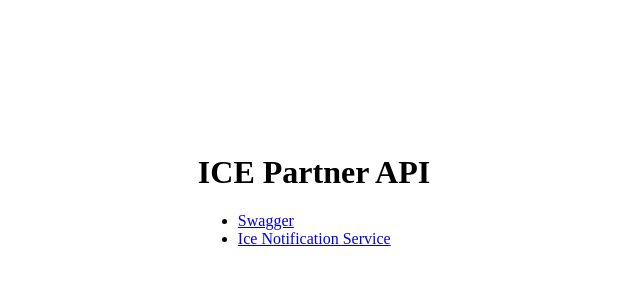
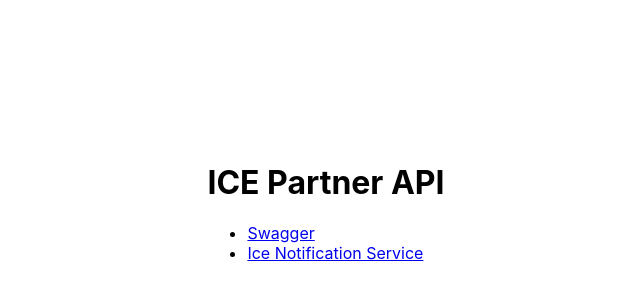
Before and after one commit to IDN-Media/docs.partner-api.ice.id, a Next.js app: page / in a window 1280 px wide. Shown: the part 210-510 px from the top of the page, without its empty margins (334-974 px from the left). Built offline with nearby package versions, Linux system fonts and the light colour scheme.

Commit message:
feat: add styling

```diff
--- a/pages/_app.js
+++ b/pages/_app.tsx
@@ -1,7 +1,7 @@
 import { remark } from "remark";
 import remarkGfm from "remark-gfm";
 import remarkGithub from "remark-github";
-// import "../styles/globals.css";
+import "../styles/globals.css";
 
 function MyApp({ Component, pageProps }) {
   return <Component {...pageProps} />;
--- a/styles/globals.css
+++ b/styles/globals.css
@@ -1,26 +1,12 @@
 html,
 body {
-  padding: 0;
+  padding: 10px;
   margin: 0;
   font-family: -apple-system, BlinkMacSystemFont, Segoe UI, Roboto, Oxygen,
     Ubuntu, Cantarell, Fira Sans, Droid Sans, Helvetica Neue, sans-serif;
 }
 
-a {
-  color: inherit;
-  text-decoration: none;
+.swagger {
+  font-family: sans-serif;
+  text-align: center;
 }
-
-* {
-  box-sizing: border-box;
-}
-
-@media (prefers-color-scheme: dark) {
-  html {
-    color-scheme: dark;
-  }
-  body {
-    color: white;
-    background: black;
-  }
-}
```
